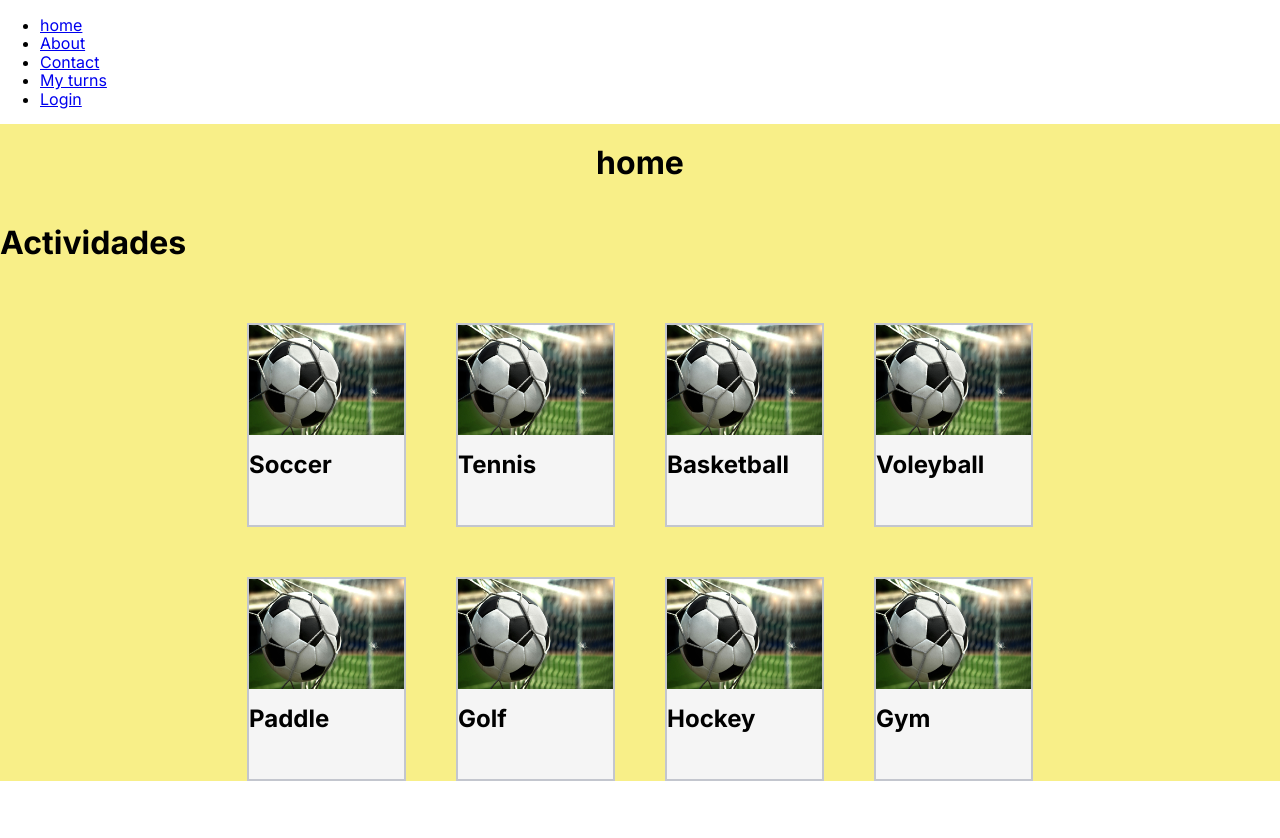
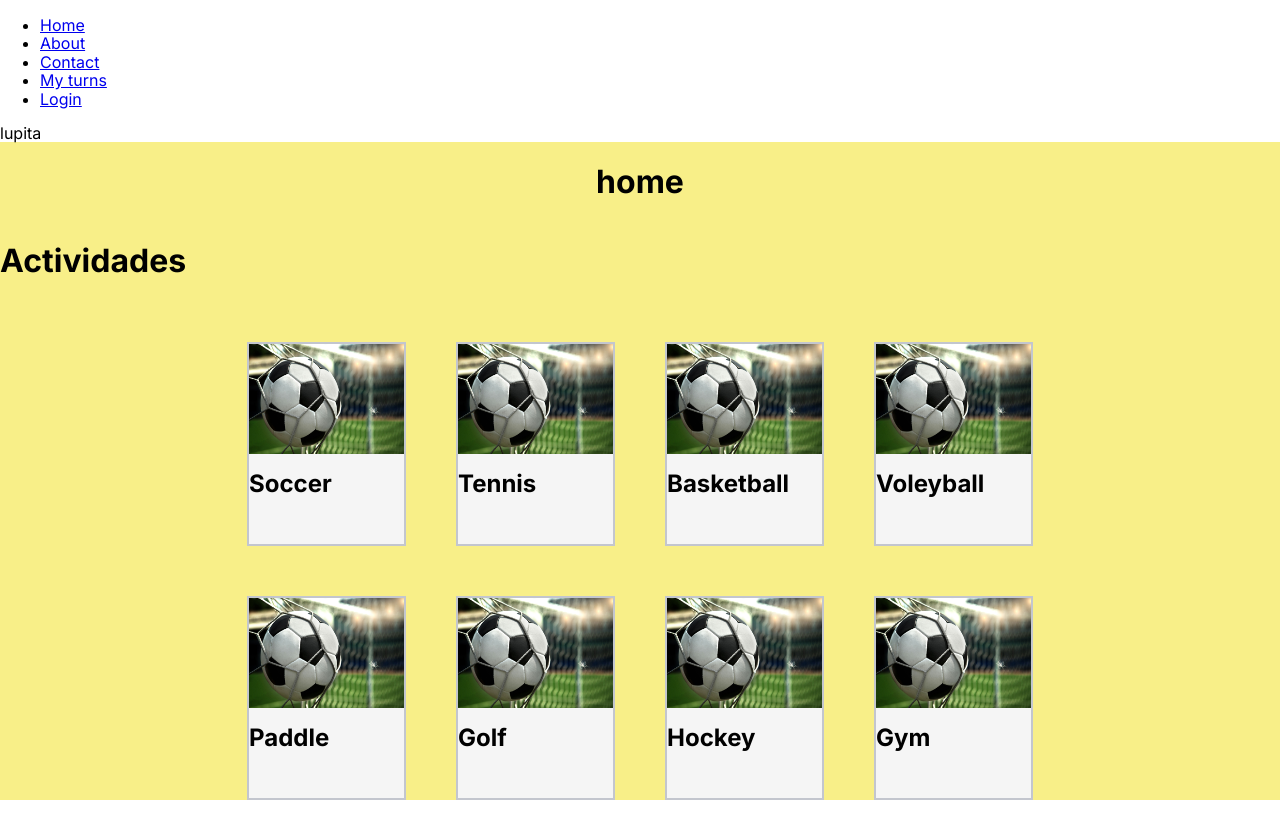
Before and after one commit to ddrosado/MightyMonkeyPF, a Next.js app in the folder client/: page /home in a window 1280 px wide. Shown: the top 838 px of the page. Built offline with nearby package versions, Linux system fonts and the light colour scheme.

Commit message:
prueubbbb

```diff
--- a/client/components/navBar/Navbar.jsx
+++ b/client/components/navBar/Navbar.jsx
@@ -1,26 +1,30 @@
-import React from 'react'
-import Link from "next/link"
-
+import React from "react";
+import Link from "next/link";
+import style from "./Navbar.module.css";
 
 export const Navbar = () => {
-
   const obj = [
-  {label : "home", route: "/home"},
-  {label : "About", route: "/aboutUs"},
-  {label : "Contact", route: "/contact"},
-  {label : "My turns", route: "/turns"},
-  {label : "Login", route: "/login"}
-  ]
+    { label: "Home", route: "/" },
+    { label: "About", route: "/aboutUs" },
+    { label: "Contact", route: "/contact" },
+    { label: "My turns", route: "/turns" },
+    { label: "Login", route: "/login" },
+  ];
 
   return (
-    <div>
-        <ul>
-            {obj.map(({label, route})=>{
-              return (<li key={route}>
+    <div className={style.container}>
+      <div className={style.options}>
+        <ul className={style.ul}>
+          {obj.map(({ label, route }) => {
+            return (
+              <li key={route}>
                 <Link href={route}>{label}</Link>
-              </li>)
-            })}
+              </li>
+            );
+          })}
         </ul>
+      </div>
+      <div>lupita</div>
     </div>
   )
 }
```
